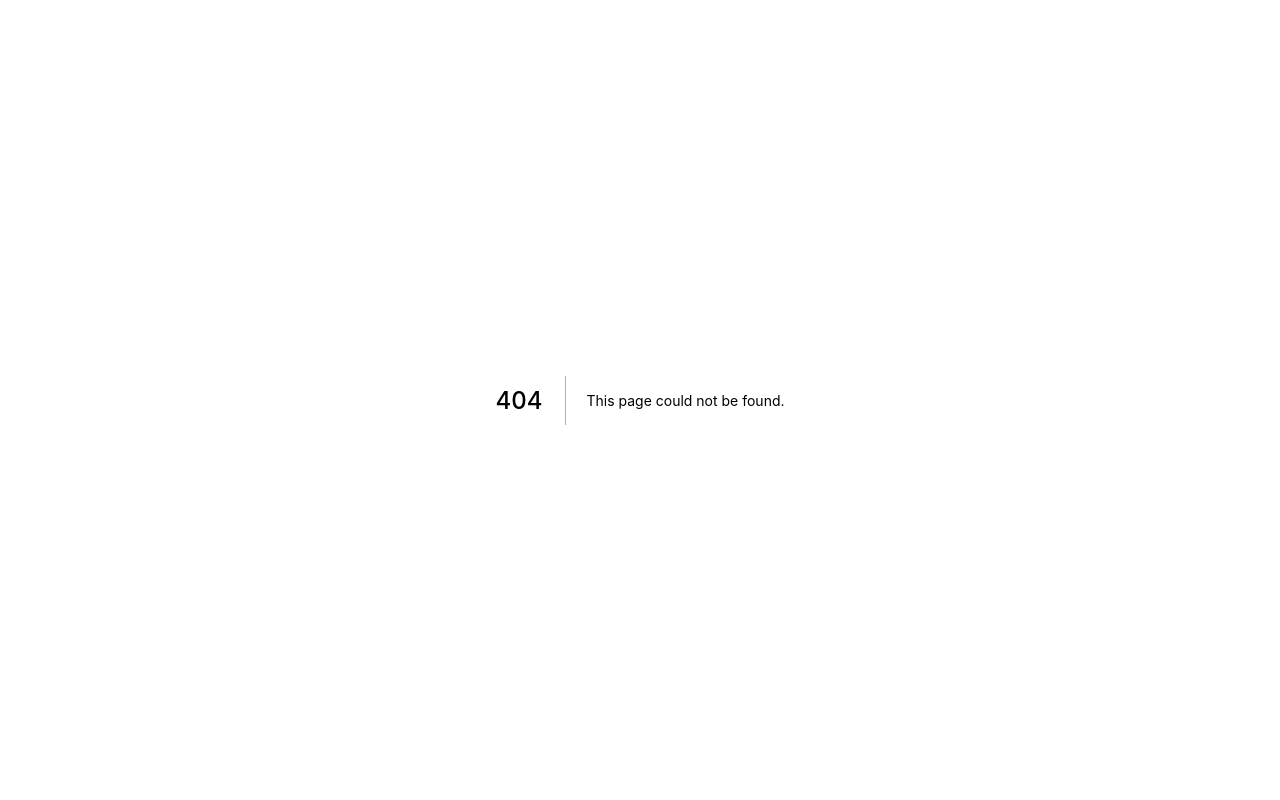
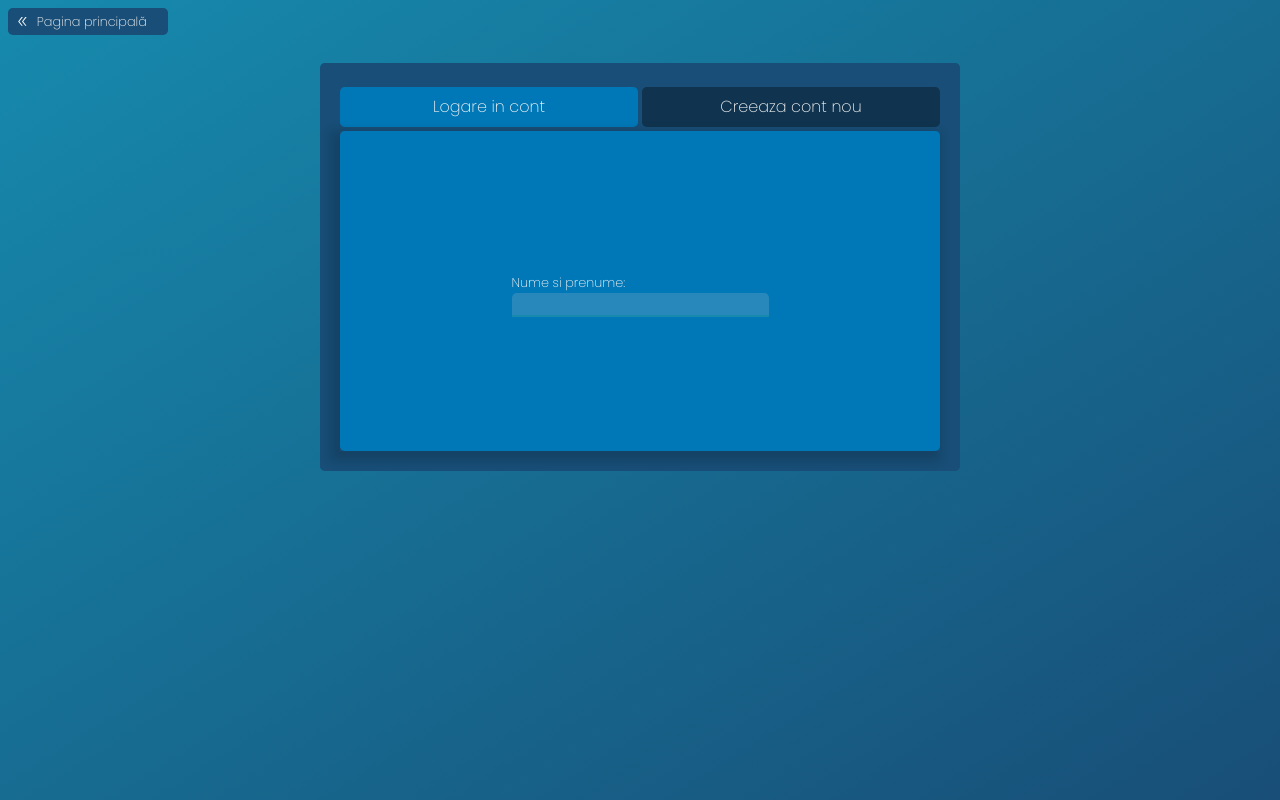
Before and after one commit to MocanuAlinD/searchNearBy, a Next.js app: page /login in a window 1280 px wide. Before the commit this address had no page. Built offline with nearby package versions, Linux system fonts and the light colour scheme.

Commit message:
Animations done

```diff
--- a/components/BurgerMenu.js
+++ b/components/BurgerMenu.js
@@ -30,6 +30,11 @@ const BurgerMenu = ({ showMenu }) => {
           <a className={styles.link + " m-0"}>Contact</a>
         </span>
       </Link>
+      <Link href="/login">
+        <span>
+          <a className={styles.link + " m-0"}>Login & Sign up</a>
+        </span>
+      </Link>
       <Link href="/inscriere">
         <span className="m-0 mt-5">
           <a className={styles.link}>Înregistrare gratuită</a>
--- /dev/null
+++ b/pages/login.js
@@ -0,0 +1,68 @@
+import React from "react";
+import {
+  Container,
+  Wrapper,
+  LabelCustom,
+  InputCustom,
+} from "../components/singleTags/elemetsCustom";
+import BackButton from "../components/BackButton";
+import styles from "../styles/login.module.scss";
+
+const Login = () => {
+  const changeLeft = () => {
+    const el = document.getElementById("bottomContainer");
+    el.style.transform = "rotateY(0deg)";
+    const el1 = document.getElementById("buttonLeft");
+    el1.style.backgroundColor = "var(--color-blue-darkish)";
+    const el2 = document.getElementById("buttonRight");
+    el2.style.backgroundColor = "var(--color-darkish";
+  };
+
+  const changeRight = () => {
+    const el = document.getElementById("bottomContainer");
+    el.style.transform = "rotateY(180deg)";
+    const el1 = document.getElementById("buttonLeft");
+    el1.style.backgroundColor = "var(--color-darkish";
+    const el2 = document.getElementById("buttonRight");
+    el2.style.backgroundColor = "var(--color-blue-darkish";
+  };
+
+  return (
+    <Container>
+      <BackButton url="/" text="Pagina principală" />
+      <Wrapper className="d-flex flex-column flex-grow-1 justify-content-start align-items-center m-0 p-0 mt-3">
+        <Wrapper className={styles.main}>
+          <Wrapper className={styles.topButtons + ""}>
+            <button
+              onClick={changeLeft}
+              className={styles.buttonLeft + " " + styles.active}
+              id="buttonLeft"
+            >
+              Logare in cont
+            </button>
+            <button
+              onClick={changeRight}
+              className={styles.buttonRight}
+              id="buttonRight"
+            >
+              Creeaza cont nou
+            </button>
+          </Wrapper>
+          <div className={styles.torotate}>
+            <Wrapper className={styles.bottomContainer} id="bottomContainer">
+              <div className={styles.cardLeft}>
+                <Wrapper>
+                  <LabelCustom htmlFor="nume">Nume si prenume:</LabelCustom>
+                  <InputCustom id="nume" />
+                </Wrapper>
+              </div>
+              <div className={styles.cardRight}>Create cont nou</div>
+            </Wrapper>
+          </div>
+        </Wrapper>
+      </Wrapper>
+    </Container>
+  );
+};
+
+export default Login;
--- a/styles/contact.module.scss
+++ b/styles/contact.module.scss
@@ -1,7 +1,6 @@
 .container {
     .wrapper {
         width: clamp(2rem, 95%, 45rem);
-        background-color: var(--color-blue-dark);
         border-radius: 1rem;
         height: fit-content;
         background-color: var(--color-blue-dark);
--- /dev/null
+++ b/styles/login.module.scss
@@ -0,0 +1,89 @@
+.main {
+    width: min(95%, 40rem);
+    background-color: var(--color-blue-dark);
+    padding: 1.25rem;
+    border-radius: var(--border-radius);
+    // gap: .5rem;
+
+    .topButtons {
+        display: flex;
+        justify-content: space-around;
+        align-items: center;
+        flex-direction: row;
+        gap: .25rem;
+
+        button {
+            outline: none;
+            margin: 0;
+            padding: .5rem 1rem;
+            border: none;
+            border-radius: var(--border-radius);
+            transition: var(--transition);
+            color: var(--color-light);
+            width: 100%;
+            font-weight: 200;
+
+            &.buttonLeft {
+                background-color: var(--color-blue-darkish);
+            }
+
+            &.buttonRight {
+                background-color: var(--color-darkish);
+            }
+
+        }
+
+    }
+
+    .torotate {
+        perspective: 3000px;
+
+        .bottomContainer {
+            position: relative;
+            height: 20rem;
+            display: flex;
+            justify-content: center;
+            align-items: center;
+            margin: 0;
+            transform-style: preserve-3d;
+            transform: rotateY(0deg);
+            transition: all 1s ease-in-out;
+            box-shadow: -5px 5px 10px 5px rgba(0, 0, 0, 0.15);
+
+            .cardLeft,
+            .cardRight {
+                position: absolute;
+                transform: rotateY(0deg);
+                background-color: var(--color-blue-darkish);
+                top: 0;
+                left: 0;
+                backface-visibility: hidden;
+                width: 100%;
+                height: 100%;
+                display: flex;
+                justify-content: center;
+                align-items: center;
+                border-radius: var(--border-radius);
+            }
+
+            .cardRight {
+                transform: rotateY(180deg);
+
+            }
+
+
+        }
+
+        // @keyframes anim1 {
+        //     from {
+        //         transform: rotateY(0deg);
+        //     }
+
+        //     to {
+        //         transform: rotateY(-360deg);
+        //     }
+        // }
+    }
+
+
+}
```
